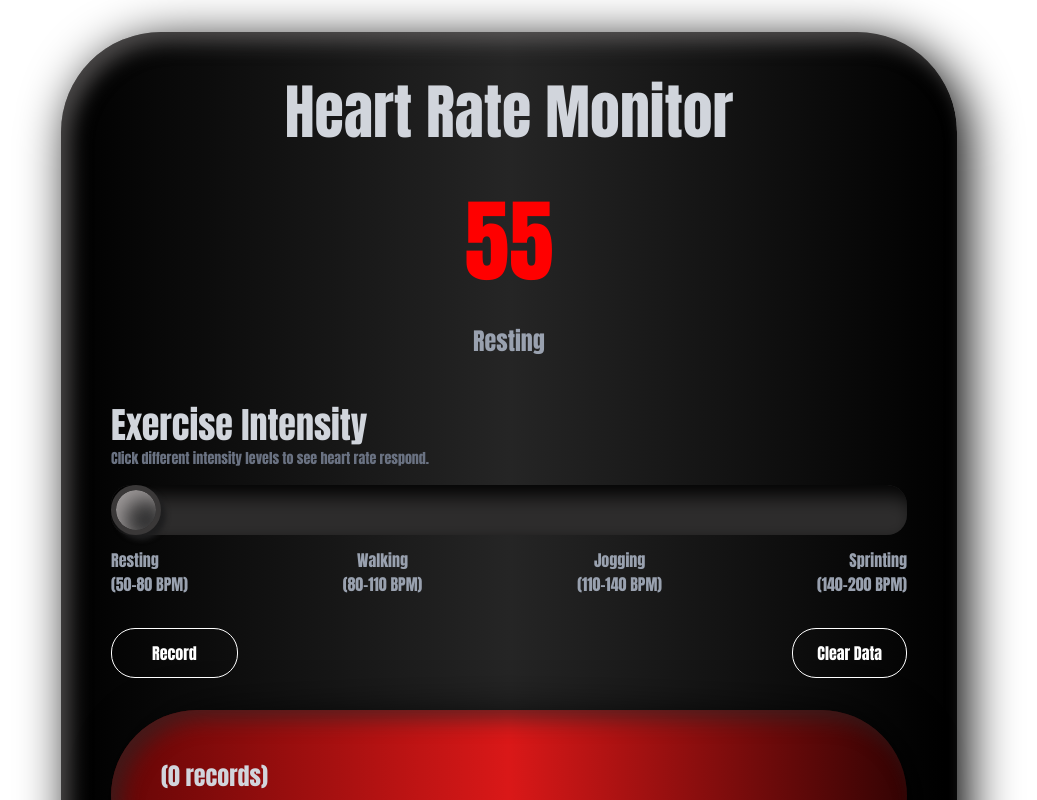
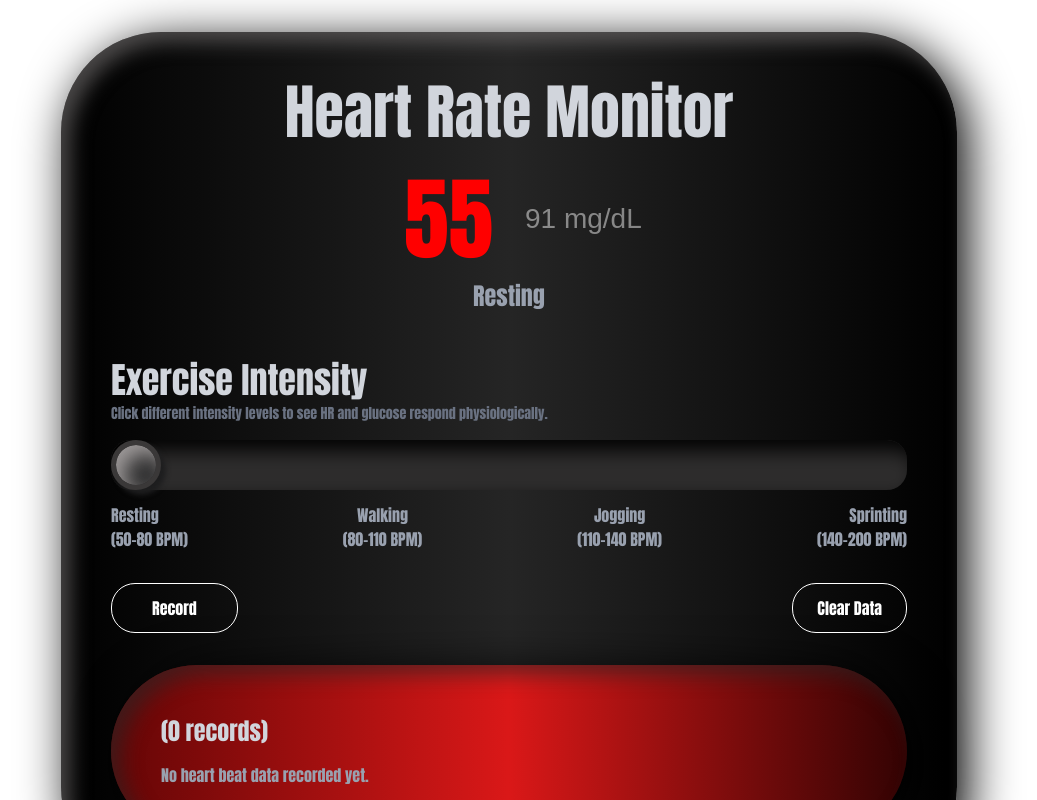
Before and after one commit to bmp713/Device, a SvelteKit app: page / in a window 1280 px wide. Shown: the top 800 px of the page, without its empty margins (131-1168 px from the left). Built offline with nearby package versions, Linux system fonts and the light colour scheme.

Commit message:
device glucose

```diff
--- a/src/routes/+page.svelte
+++ b/src/routes/+page.svelte
@@ -4,6 +4,10 @@
 	// State variables using Svelte 5 runes
 	let heartRate = $state(65);
 	let exerciseIntensity = $state(0); // 0-100 scale (start at lowest)
+	// Glucose tracking (mg/dL)
+	let glucose = $state(85);
+	let glucoseHistory = $state([]); // timestamps of recent high-HR events
+	let prevHeartRate = $state(65);
 
 	// numeric font weight for the heart-rate number (toggle between 100 and 300)
 	let hrWeight = $state(100);
@@ -66,7 +70,8 @@
 			id: nextId++,
 			date: now.toLocaleDateString(),
 			time: now.toLocaleTimeString(),
-			heartRate: Math.round(heartRate)
+			heartRate: Math.round(heartRate),
+			glucose: Math.round(glucose)
 		};
 		heartBeatData.push(data);
 
@@ -106,6 +111,12 @@
 		if (hrVariationInterval) clearInterval(hrVariationInterval);
 
 		hrVariationInterval = setInterval(() => {
+			// Update glucose first based on recent heart rate history before HR variation
+			updateGlucose();
+
+			const cutoff = Date.now() - 2 * 60 * 1000;
+			glucoseHistory = glucoseHistory.filter(ts => ts >= cutoff);
+
 			const baseRate = Math.round(getBaseHeartRate());
 			const minRate = Math.max(baseRate - 5, 40);
 			const maxRate = Math.min(baseRate + 5, 220);
@@ -124,6 +135,41 @@
 			// Restart beat timing with the new rate
 			startHeartBeat();
 		}, 1000);
+	}
+
+	function updateGlucose() {
+		const hr = heartRate;
+
+		// Linear component: modest proportional increase with HR so linearTarget alone
+		// won't hit 150 before max HR.
+		const linearSlope = 0.3; // mg/dL per BPM (reduced)
+		const linearTarget = 90 + Math.max(0, hr - 60) * linearSlope;
+
+		// Exponential bump when HR > 130. Normalize the exponential so that the
+		// bump reaches bumpMax at HR=200 — this guarantees target ~= 150 only at max HR.
+		let bump = 0;
+		if (hr > 130) {
+			const scale = 12; // controls steepness
+			const numerator = Math.exp((hr - 130) / scale) - 1;
+			const denom = Math.exp((200 - 130) / scale) - 1 || 1;
+			const linearAt200 = 90 + (200 - 60) * linearSlope; // baseline contribution at HR=200
+			const bumpMax = Math.max(0, 150 - linearAt200); // amount needed to reach 150 at HR=200
+			bump = bumpMax * (numerator / denom);
+		}
+
+		let target = linearTarget + bump;
+		// safety clamp
+		target = Math.min(150, target);
+
+		// Always jitter +/-3 around the target
+		const jitter = (Math.random() * 6) - 3; // -3 .. +3
+		let next = target + jitter;
+
+		// Hard bounds (keep same min/max as before)
+		next = Math.max(90, Math.min(150, next));
+
+		glucose = +next.toFixed(1);
+		prevHeartRate = hr;
 	}
 
 	// Handle slider change
@@ -157,12 +203,19 @@
 <div class="min-h-screen bg-[#fffe] p-8 font-montserrat">
 	<div class="max-w-4xl mx-auto">
 		<div class="monitor">
-		<h1 class="text-6xl text-gray-300 text-center mb-8">Heart Rate Monitor</h1>
+			<h1 class="text-6xl text-gray-300 text-center mb-8">Heart Rate Monitor</h1>
 
-		<!-- Heart Rate Display -->
-		<div class="text-center mb-12">
-			<div class="mb-4" style="font-size:90px; color: #f00f;">
-				<span style="font-weight: 100;">{Math.round(heartRate)}</span>
+			<!-- Heart Rate + Glucose Display -->
+			<div class="text-center mb-12">
+				<div class="mb-4 flex items-center justify-center gap-8">
+					<div class="text-[90px] text-[#ff0000] leading-[1] w-[130px] text-right">
+						<span class="font-thin">{Math.round(heartRate)}</span>
+					</div>
+					<div class="text-left text-[rgba(255,255,255,0.47)] font-['Arial'] font-thin min-w-[130px]">
+						<div class="text-[28px]">
+							{Math.round(glucose)} mg/dL
+						</div>
+					</div>
 			</div>
 			<div class="text-2xl text-gray-400">
 				{getIntensityLabel()}
@@ -173,7 +226,7 @@
 		<div class="mb-8">
 			<label for="intensity" class="block text-4xl font-normal text-gray-300 mb-4">
 				Exercise Intensity
-				<h2 class="text-sm text-gray-500 mt-1">Click different intensity levels to see heart rate respond.</h2>
+				<h2 class="text-sm text-gray-500 mt-1">Click different intensity levels to see HR and glucose respond physiologically.</h2>
 			</label>
 			<div class="relative">
 				<input
@@ -217,7 +270,7 @@
 				<p class="text-gray-400">No heart beat data recorded yet.</p>
 			{:else}
 					<div class="overflow-y-auto">
-						<pre class="text-sm whitespace-pre-wrap" style="text-align:left;">{JSON.stringify([...heartBeatData].reverse(), null, 2)}</pre>
+						<pre class="text-sm whitespace-pre-wrap text-left">{JSON.stringify([...heartBeatData].reverse(), null, 2)}</pre>
 					</div>
 			{/if}
 		</div>
```
